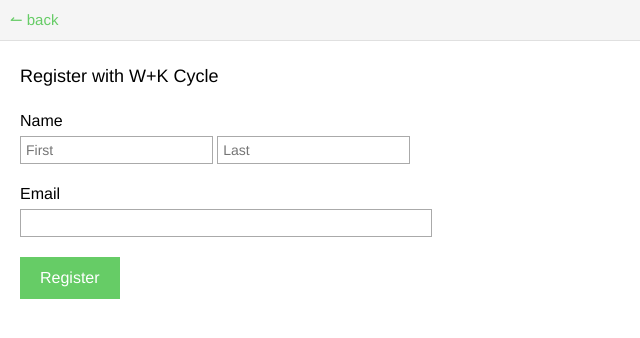
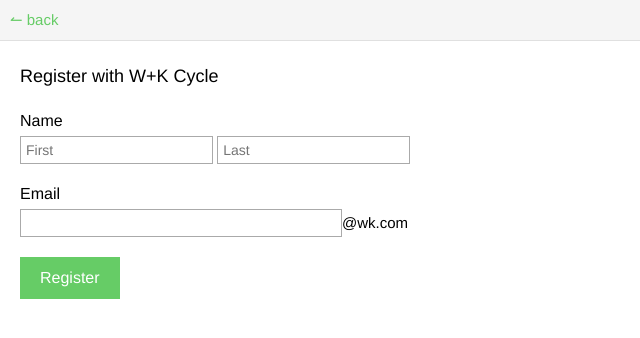
Before and after one commit to hezhao/cycle, a Flask app: template app/templates/register.html in a window 1280 px wide. Shown: the top 338 px of the page, without its empty margins (0-640 px from the left). Run offline with Flask 2, Linux system fonts and the light colour scheme; the template is opened without the code that fills it, so the values that code supplies are empty.

Commit message:
only allow @wk.com email address to register

```diff
--- a/app/templates/register.html
+++ b/app/templates/register.html
@@ -16,7 +16,7 @@
                   <input type="text" placeholder="First" name="first_name" required />
                   <input type="text" placeholder="Last" name="last_name" required /> <br />
                   <label>Email</label>
-                  <input type="email" size="47" name="email_address" required /><br />
+                  <input type="text" pattern="[a-zA-Z0-9._-]+" size="36" name="email_address" required />@wk.com<br />
                   <input type="submit" value="Register">
                 </form>
                 <script>
--- a/app/views.py
+++ b/app/views.py
@@ -1,8 +1,6 @@
 # TODO
-# - redis cloud daily backup
-# - making sure wk.com user
 # - Parse SDK user profile
-# - background thread query 120 users per minute (rate limit: 120 requests per minute / 4000 requests per hour)
+# - background thread query 60 users per minute (2 queries per user, rate limit: 120 requests per minute / 4000 requests per hour)
 # - admin select from to dates dump to csv (first colume is people)
 # - 1st 2nd 3rd Prizes
 
@@ -48,7 +46,7 @@
     '''
     session['first_name']       = request.form['first_name']
     session['last_name']        = request.form['last_name']
-    session['email_address']    = request.form['email_address']
+    session['email_address']    = request.form['email_address'] + 'wk.com'
 
     # get user-agent
     ua_string = request.headers.get('User-Agent')
```
